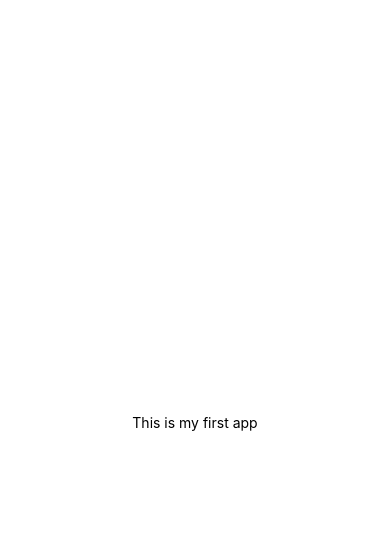
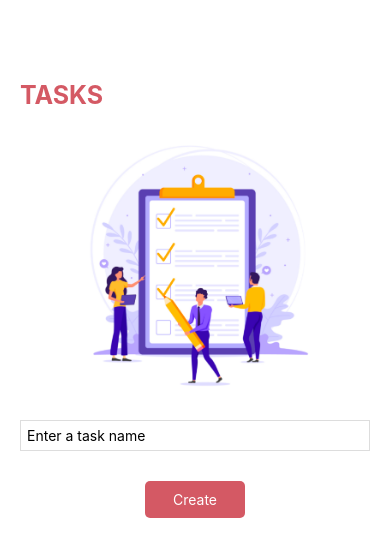
Before and after one commit to ttigerr/FirstApp_CrossPlatform, a React Native app: screen / in a window 390 px wide. Shown: the top 556 px of the page. Built offline with nearby package versions, Linux system fonts and the light colour scheme.

Commit message:
new commits

```diff
--- a/App.js
+++ b/App.js
@@ -1,11 +1,36 @@
 import { StatusBar } from 'expo-status-bar';
-import React from 'react';
-import { StyleSheet, Text, View } from 'react-native';
+import React, { useState, useEffect } from 'react';
+import { StyleSheet, Text, View, FlatList, Image, TextInput, TouchableOpacity} from 'react-native';
+import Constants  from 'expo-constants';
+import { ItemList } from './components/Item';
 
 export default function App() {
+
+  // Initialise constants
+  const [data, setData] = useState()
+  const [ validInput, setValidInput ] = useState(false)
+
+  const getTextChange = (value) => {
+
+  }
+
+  const Renderer = ({item}) =>
+  (
+    <Item text = {item.name}
+    />
+  )
+
   return (
     <View style={styles.container}>
-      <Text>This is my first app</Text>
+      <Text style={styles.text}>TASKS</Text>
+      <View style={styles.itemContainer}>
+        <Image source={ require('./assets/main_image.png') } style={styles.image}/>
+        <TextInput style={styles.inputBar} placeholder="Enter a task name" onChangeText={getTextChange}/>
+        <TouchableOpacity style={styles.button}>
+          <Text style={styles.textButton}>Create</Text>
+        </TouchableOpacity>
+      </View>
+      <FlatList data={data} keyExtractor={(item) => item.id} renderItem={Renderer} />
       <StatusBar style="auto" />
     </View>
   );
@@ -15,7 +40,41 @@ const styles = StyleSheet.create({
   container: {
     flex: 1,
     backgroundColor: '#fff',
+  },
+  text: {
+    fontSize: 25,
+    fontWeight: 'bold',
+    color: '#D45964',
+    marginTop: 80,
+    marginLeft: 20,
+  },
+  image: {
+    marginTop: 30,
+    height: 250,
+    width: 380,
     alignItems: 'center',
-    justifyContent: 'center',
   },
+  itemContainer: {
+    display: 'flex',
+    alignItems: 'center',
+  },
+  inputBar: {
+    borderColor: '#DDDDDD',
+    borderWidth: 1,
+    padding: 6,
+    width: 350,
+    marginTop: 30.
+  },
+  button: {
+    backgroundColor: '#D45964',
+    width: 100,
+    padding: 10,
+    borderRadius: 5,
+    margin: 30,
+  },
+  textButton: {
+    color: 'white',
+    textAlign: 'center',
+  }
+
 });
--- /dev/null
+++ b/components/Item.js
@@ -0,0 +1,20 @@
+import React from 'react'
+import { View, Text, StyleSheet, Button, Image, TouchableOpacity } from 'react-native'
+
+
+export const ItemList = (props) => {
+    return (
+      <View style= {styles.container}>
+        <Text>{props.text}</Text>
+      </View>
+    )
+  }
+
+const  styles = StyleSheet.create ({
+    container: {
+        padding: 10,
+        backgroundColor: 'lightgreen',
+        borderBottomColor: 'black',
+        borderBottomWidth: 1,
+    },
+})
```
Also changed, not shown: assets/main_image.png (added).
